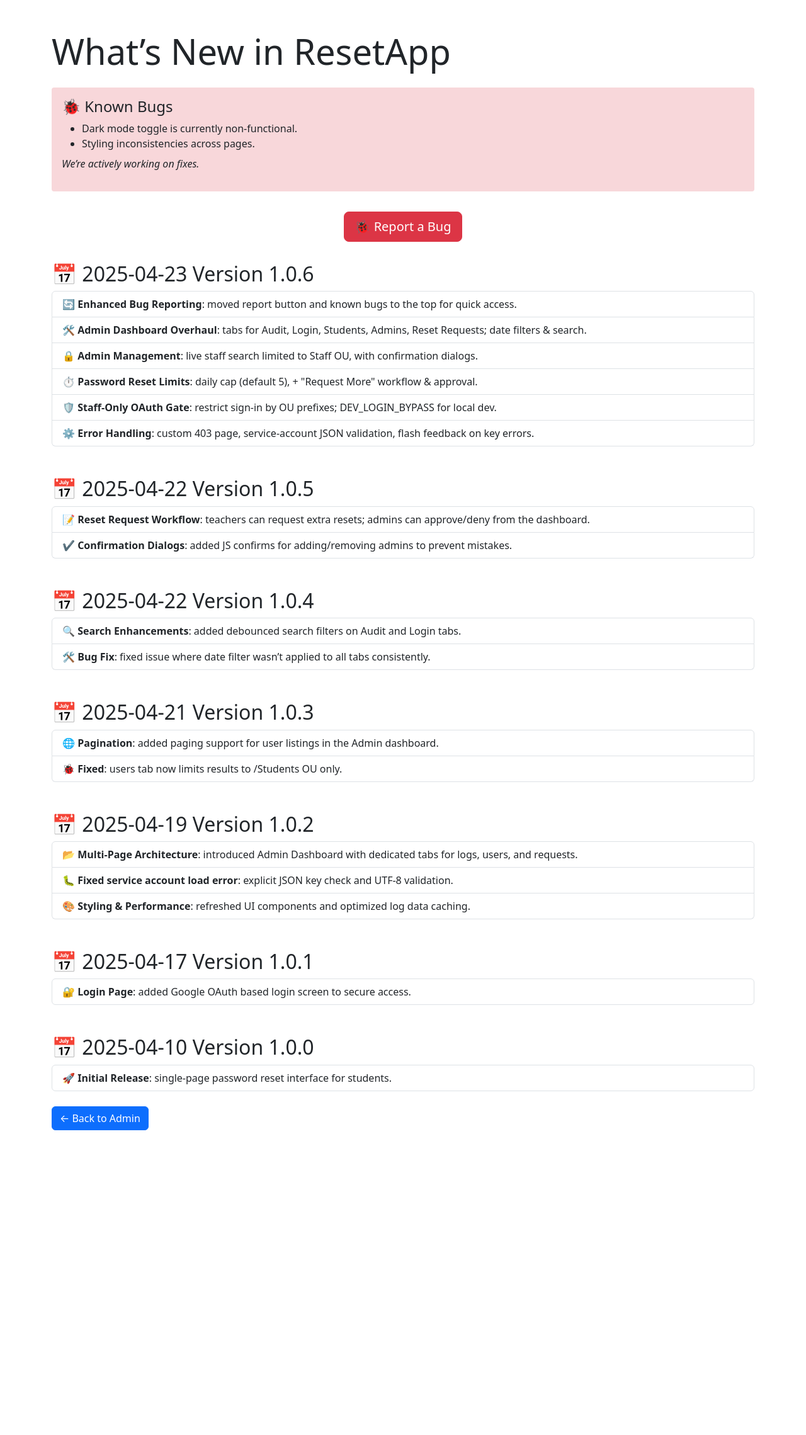
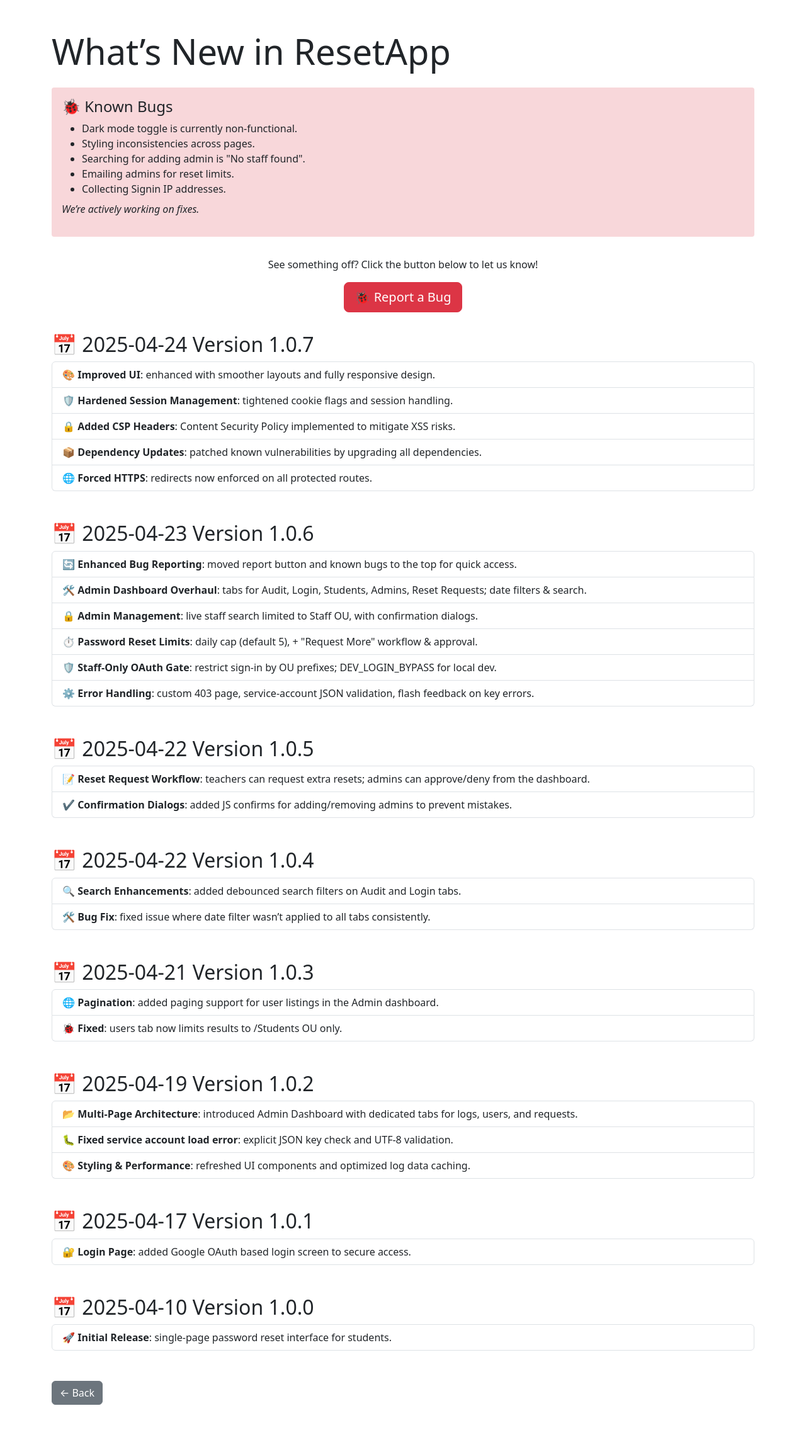
Before and after one commit to emayer7139/GoogleAdminPasswordControl, a Python web app: template templates/updates.html in a window 1280 px wide. Shown: the part 56-2335 px from the top of the page at 63% size. Before the commit the page ends 1851 px from the top, so only its background shows below. Run offline with Jinja, Linux system fonts and the light colour scheme; the template is opened without the code that fills it, so the values that code supplies are empty; some libraries are stand-ins or nearby versions.

Commit message:
My latest updates

```diff
--- a/templates/index.html
+++ b/templates/index.html
@@ -143,6 +143,11 @@
               class="dropdown-menu dropdown-menu-end animate__animated animate__fadeIn"
               aria-labelledby="userMenu"
             >
+             <li>
+                <a class="dropdown-item" href="{{ url_for('updates_page') }}">
+                  What’s New
+                </a>
+              </li>
               <li><a class="dropdown-item" href="{{ url_for('instructions_page') }}">Help</a></li>
               <li><a class="dropdown-item" href="{{ url_for('admin_page') }}">Admin Page</a></li>
               <li>
@@ -222,6 +227,7 @@
   </div>
 
   <canvas id="confetti-canvas"></canvas>
+
 
   <!-- Scripts -->
   <script src="https://cdn.jsdelivr.net/npm/bootstrap@5.3.0/dist/js/bootstrap.bundle.min.js"></script>
--- a/templates/updates.html
+++ b/templates/updates.html
@@ -26,18 +26,43 @@
       <ul class="mb-0">
         <li>Dark mode toggle is currently non-functional.</li>
         <li>Styling inconsistencies across pages.</li>
+        <li>Searching for adding admin is "No staff found".</li>
+        <li>Emailing admins for reset limits.</li>
+        <li>Collecting Signin IP addresses.</li>
+
       </ul>
       <p class="mt-2"><em>We’re actively working on fixes.</em></p>
     </div>
 
-      <!-- Report a Bug Button -->
-    <div class="bug-report">
-      <button class="btn btn-danger btn-lg"
-              onclick="window.open('https://forms.gle/4CQzutEnFrZjVnq36', '_blank')">
+  <div class="bug-report">
+      <p>See something off? Click the button below to let us know!</p>
+      <button class="btn btn-danger btn-lg" onclick="window.open('https://forms.gle/VvNTUKXKM5E5Dm6a6', '_blank')">
         🐞 Report a Bug
       </button>
     </div>
 
+  <!-- Version 1.0.7 -->
+
+<div class="mb-5">
+  <h2>📅 <span class="date-label">2025-04-24</span> Version 1.0.7</h2>
+  <ul class="list-group updates-list">
+    <li class="list-group-item">
+      🎨 <strong>Improved UI</strong>: enhanced with smoother layouts and fully responsive design.
+    </li>
+    <li class="list-group-item">
+      🛡️ <strong>Hardened Session Management</strong>: tightened cookie flags and session handling.
+    </li>
+    <li class="list-group-item">
+      🔒 <strong>Added CSP Headers</strong>: Content Security Policy implemented to mitigate XSS risks.
+    </li>
+    <li class="list-group-item">
+      📦 <strong>Dependency Updates</strong>: patched known vulnerabilities by upgrading all dependencies.
+    </li>
+    <li class="list-group-item">
+      🌐 <strong>Forced HTTPS</strong>: redirects now enforced on all protected routes.
+    </li>
+  </ul>
+</div>
 
     <!-- Version 1.0.6 -->
     <div class="mb-5">
@@ -138,12 +163,15 @@
         </li>
       </ul>
     </div>
+    <!-- Version 1.0.0 … -->
 
-    <!-- Back link -->
-    <div class="mt-4">
-      <a href="{{ url_for('admin_page') }}" class="btn btn-primary">← Back to Admin</a>
+    <div class="mt-5">
+      <button class="btn btn-secondary" onclick="history.back()">
+        ← Back
+      </button>
     </div>
   </div>
+
 
   <script src="https://cdn.jsdelivr.net/npm/bootstrap@5.3.0/dist/js/bootstrap.bundle.min.js"></script>
 </body>
```
Also changed, not shown: templates/help.html (+18 -9 lines), templates/instructions.html (+7 -1 lines).
